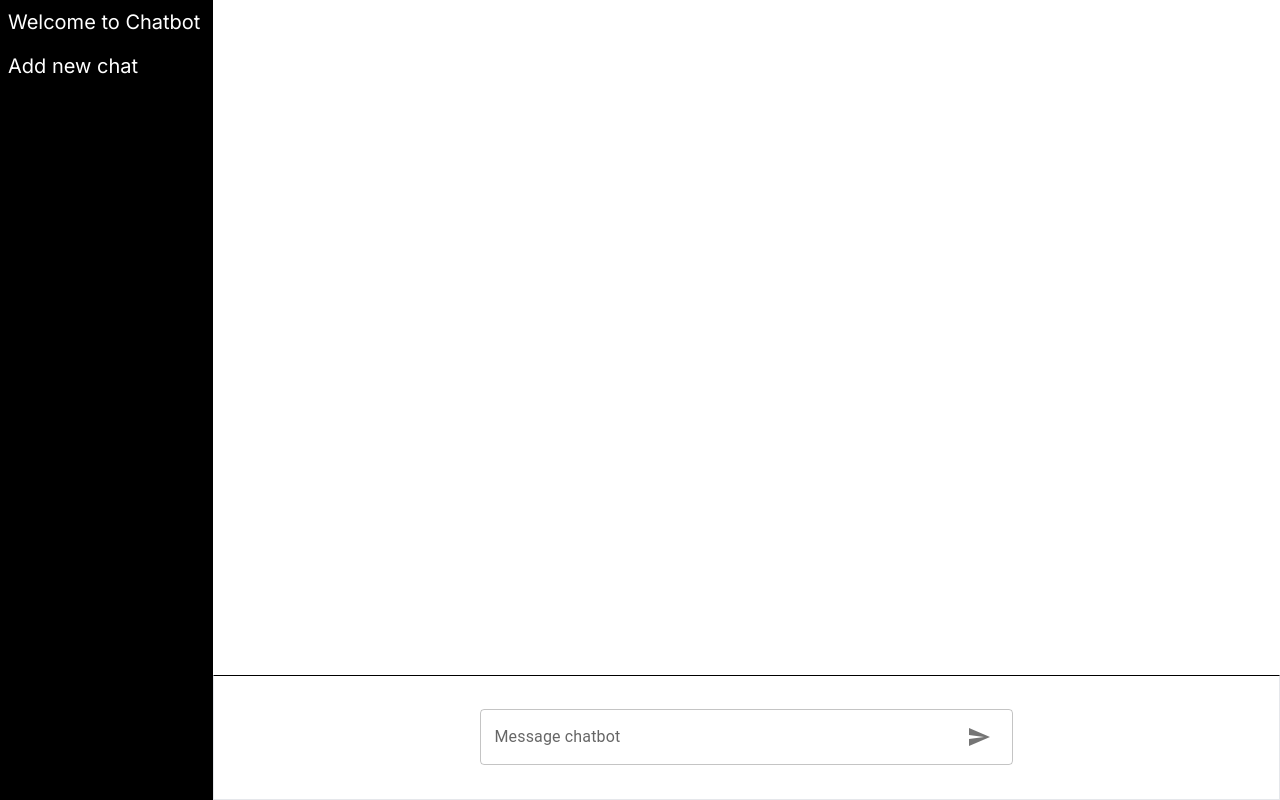
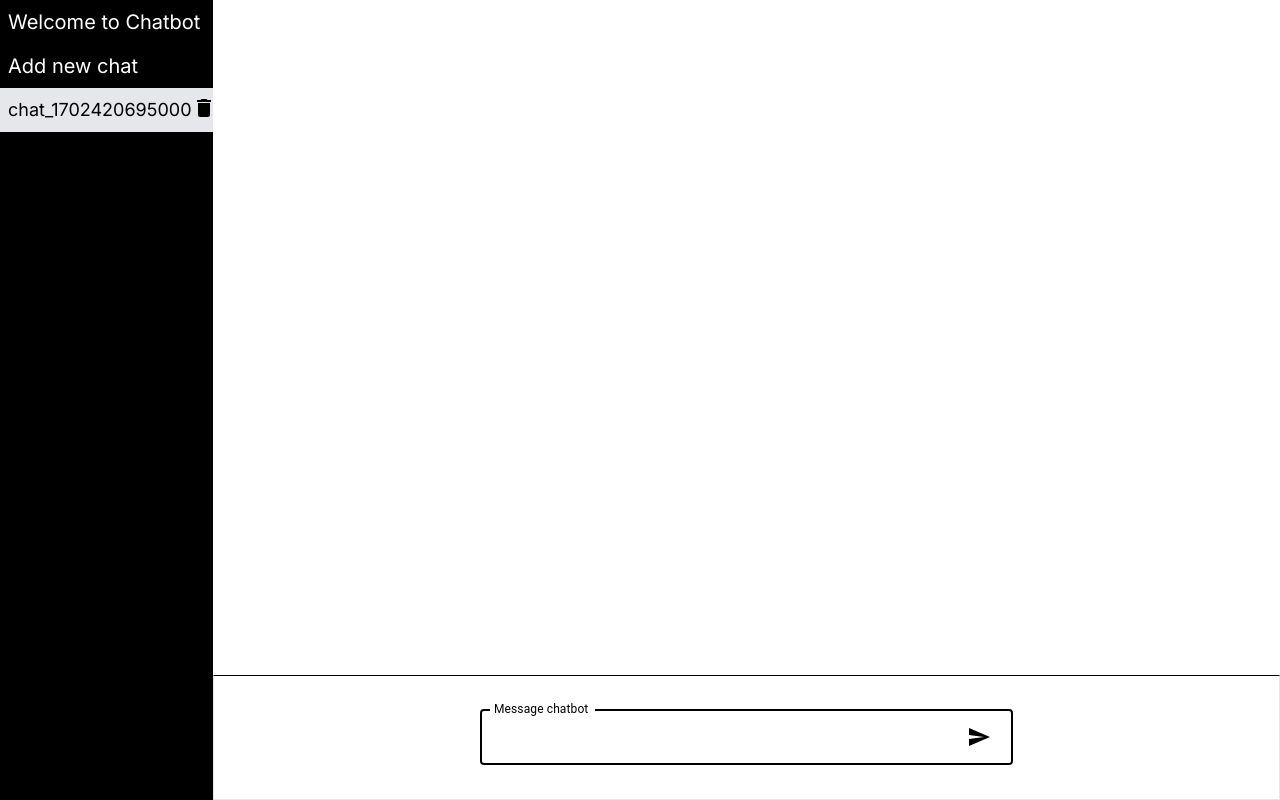
Before and after one commit to armirqurdina00/chatbot, a Next.js app: page / in a window 1280 px wide. Built offline with nearby package versions, Linux system fonts and the light colour scheme.

Commit message:
Fix some issues

```diff
--- a/app/api/answers/route.js
+++ b/app/api/answers/route.js
@@ -15,12 +15,6 @@ export async function POST(request) {
   };
 
   try {
-    return NextResponse.json(
-      { content: `This is a response ${Date.now()}` },
-      {
-        status: 200,
-      }
-    );
     const response = await axios.post(url, data, {
       headers: { Authorization: `Bearer ${token}` },
     });
--- a/app/components/SearchBar.js
+++ b/app/components/SearchBar.js
@@ -1,6 +1,6 @@
 import { TextField, IconButton } from "@mui/material";
 import SendIcon from "@mui/icons-material/Send";
-import { useContext, useEffect, useState } from "react";
+import { useContext, useEffect, useState, useRef } from "react";
 import { MyContext } from "./MyContext";
 
 // const url = 'https://api-v2.longshot.ai/custom/api/generate/factgpt/custom';
@@ -16,6 +16,12 @@ const SearchBar = () => {
     setLoading,
     currentChat,
   } = useContext(MyContext);
+
+  const inputRef = useRef(null);
+
+  useEffect(() => {
+    inputRef.current.focus();
+  }, [allTexts])
 
   const storeTextsToCache = (texts) => {
     const storedTexts = JSON.parse(localStorage.getItem("texts")) || [];
@@ -67,13 +73,15 @@ const SearchBar = () => {
 
   const SendButton = () => (
     <IconButton onClick={onFormSubmit}>
-      <SendIcon />
+      <SendIcon className="text-black" />
     </IconButton>
   );
 
   return (
     <form onSubmit={onFormSubmit} className="md:w-1/2 w-3/4">
       <TextField
+        inputRef={inputRef}
+        autoFocus
         id="outlined-basic"
         label="Message chatbot"
         variant="outlined"
--- a/app/components/sidebar.js
+++ b/app/components/sidebar.js
@@ -3,7 +3,7 @@ import { MyContext } from "./MyContext";
 import DeleteIcon from "@mui/icons-material/Delete";
 
 const Sidebar = () => {
-  const { chats, setChats, setAllTexts, setCurrentChat } =
+  const { chats, currentChat, setChats, setAllTexts, setCurrentChat } =
     useContext(MyContext);
 
   const addNewChat = () => {
@@ -13,17 +13,23 @@ const Sidebar = () => {
     localStorage.setItem("texts", JSON.stringify(storedTexts));
     setChats(storedTexts.map((t) => t.chat));
     setAllTexts([]);
+    setCurrentChat(chat);
   };
 
   const deleteChat = (chat) => {
     const storedTexts = JSON.parse(localStorage.getItem("texts")) || [];
     const storedText = storedTexts.find((t) => t.chat === chat);
+    if (storedTexts.length === 1) {
+      alert('You need to have at least one active chat')
+      return;
+    }
     if (!storedText) return;
 
     const newTexts = [...storedTexts.filter((t) => t !== storedText)];
     localStorage.setItem("texts", JSON.stringify(newTexts));
     setChats(newTexts.map((t) => t.chat));
     setAllTexts([]);
+    if (currentChat === chat) selectChat(newTexts[newTexts.length-1].chat)
   };
 
   const selectChat = (chat) => {
@@ -39,13 +45,13 @@ const Sidebar = () => {
       <h1 className="p-2 text-xl">Welcome to Chatbot</h1>
 
       <h1 className="p-2 text-xl">
-        <button onClick={addNewChat}>Add new chat</button>
+        <button onClick={addNewChat} className="hover:text-underline">Add new chat</button>
       </h1>
       {chats &&
         chats.map((chat) => (
-          <div key={chat} className="p-2 text-l">
+          <div key={chat} className={`p-2 text-lg flex justify-between ${chat === currentChat && 'bg-gray-200 text-black'}`}>
             <button onClick={() => selectChat(chat)}>{chat}</button>
-            <DeleteIcon onClick={() => deleteChat(chat)} />
+            <DeleteIcon titleAccess="Delete" className="cursor-pointer hover:text-red-600" onClick={() => deleteChat(chat)} />
           </div>
         ))}
     </div>
--- a/app/layout.js
+++ b/app/layout.js
@@ -4,7 +4,7 @@ import './globals.css'
 const inter = Inter({ subsets: ['latin'] })
 
 export const metadata = {
-  title: 'Create Next App',
+  title: 'Chatbot',
   description: 'Generated by create next app',
 }
 
--- a/app/page.js
+++ b/app/page.js
@@ -16,6 +16,11 @@ export default function Home() {
   const [loading, setLoading] = useState(false);
 
   const texts = JSON.parse(localStorage.getItem("texts")) || [];
+  if(texts.length == 0) {
+    const newChat = {chat: `chat_${Date.now()}`, texts: []};
+    texts.push(newChat);
+    window.localStorage.setItem("texts", JSON.stringify(texts));
+  }
   const initialChats = texts.map((t) => t.chat);
   const [chats, setChats] = useState(initialChats);
   const [currentChat, setCurrentChat] = useState(initialChats[0]);
```
Also changed, not shown: app/components/MyContext.js (line endings or trailing spaces).
